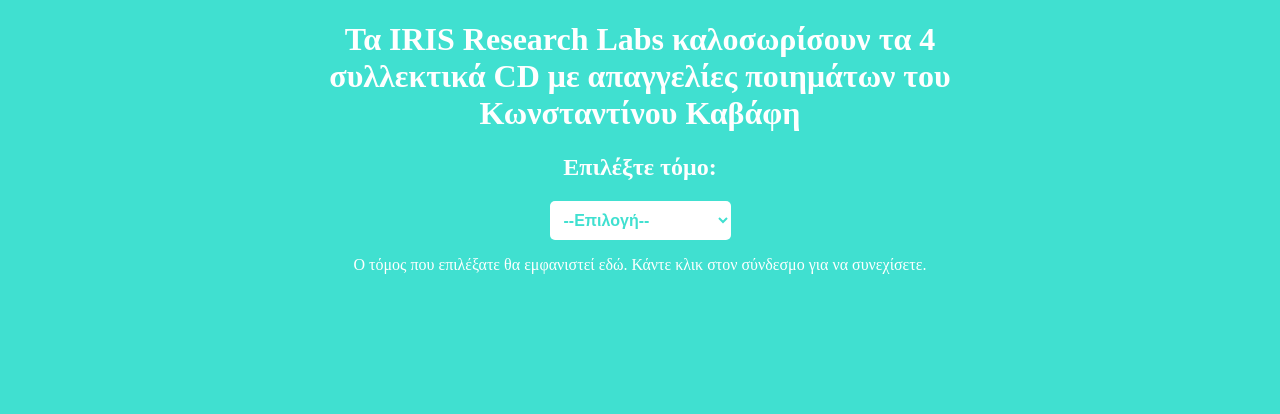
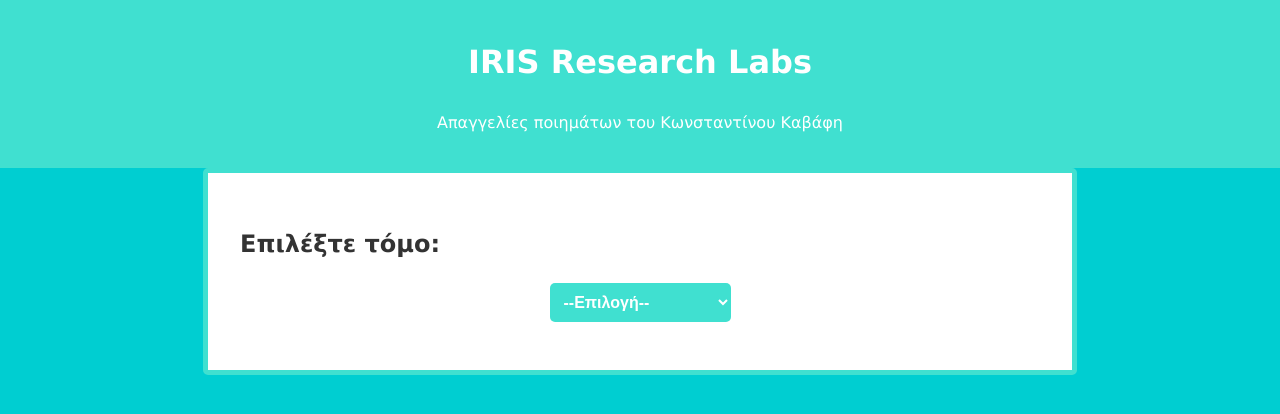
Before and after one commit to IRIS-Research-Labs/kavafis, a plain HTML site: page index.html in a window 1280 px wide. Drawn offline with Linux system fonts and the light colour scheme.

Commit message:
Update index.html

```diff
--- a/index.html
+++ b/index.html
@@ -1,31 +1,68 @@
 <!DOCTYPE html>
 <html>
   <head>
-    <title>wind-server</title>
+    <title>IRIS Research Labs - Κωνσταντίνος Καβάφης</title>
     <style>
       body {
-        background-color: turquoise;
-        color: white;
+        background-color: #00ced1;
+        color: #333;
+        font-family: "Verdana", sans-serif;
+        line-height: 1.6;
+        margin: 0;
+        padding: 0;
+      }
+      header {
+        background-color: #40e0d0;
+        color: #fff;
+        padding: 1rem;
+        text-align: center;
       }
       .container {
         margin: auto;
-        width: 50%;
-        text-align: center;
+        width: 90%;
+        max-width: 800px;
+        padding: 2rem;
+        background-color: #fff;
+        border: 5px solid #40e0d0;
+        border-radius: 5px;
       }
       select {
+        display: block;
+        margin: 0 auto;
         padding: 10px;
         font-size: 16px;
         border-radius: 5px;
         border: none;
-        background-color: white;
-        color: turquoise;
+        background-color: #40e0d0;
+        color: #fff;
         font-weight: bold;
+        cursor: pointer;
+      }
+      #link-container {
+        margin-top: 1rem;
+        text-align: center;
+      }
+      #link-container a {
+        display: inline-block;
+        margin-top: 10px;
+        padding: 10px 20px;
+        background-color: #40e0d0;
+        color: #fff;
+        text-decoration: none;
+        border-radius: 5px;
+        font-weight: bold;
+      }
+      #link-container a:hover {
+        background-color: #2bb8a8;
       }
     </style>
   </head>
   <body>
+    <header>
+      <h1>IRIS Research Labs</h1>
+      <p>Απαγγελίες ποιημάτων του Κωνσταντίνου Καβάφη</p>
+    </header>
     <div class="container">
-      <h1>Τα IRIS Research Labs καλοσωρίσουν τα 4 συλλεκτικά CD με απαγγελίες ποιημάτων του Κωνσταντίνου Καβάφη</h1>
       <h2>Επιλέξτε τόμο:</h2>
       <select id="menu">
         <option value="">--Επιλογή--</option>
@@ -36,22 +73,21 @@
         <option value="https://archive.org/details/05-track-05_202303">Τόμος 4ος</option>
       </select>
       <div id="link-container">
-        <p>Ο τόμος που επιλέξατε θα εμφανιστεί εδώ. Κάντε κλικ στον σύνδεσμο για να συνεχίσετε.</p>
+        <!-- Ο τόμος που επιλέξατε θα εμφανιστεί εδώ. Κάντε κλικ στον σύνδεσμο για να συνεχίσετε. -->
       </div>
     </div>
     <script>
-      // Get the dropdown menu and link container
+      // JavaScript code remains the same
       const menu = document.getElementById('menu');
       const linkContainer = document.getElementById('link-container');
 
-      // Listen for changes to the dropdown menu and update the link container accordingly
       menu.addEventListener('change', () => {
         const selectedValue = menu.value;
         if (selectedValue) {
           const linkElement = document.createElement('a');
           linkElement.setAttribute('href', selectedValue);
           linkElement.setAttribute('target', '_blank');
-          linkElement.textContent = selectedValue;
+          linkElement.textContent = 'Ακούστε τον τόμο εδώ';
           linkContainer.innerHTML = '';
           linkContainer.appendChild(linkElement);
         } else {
```
